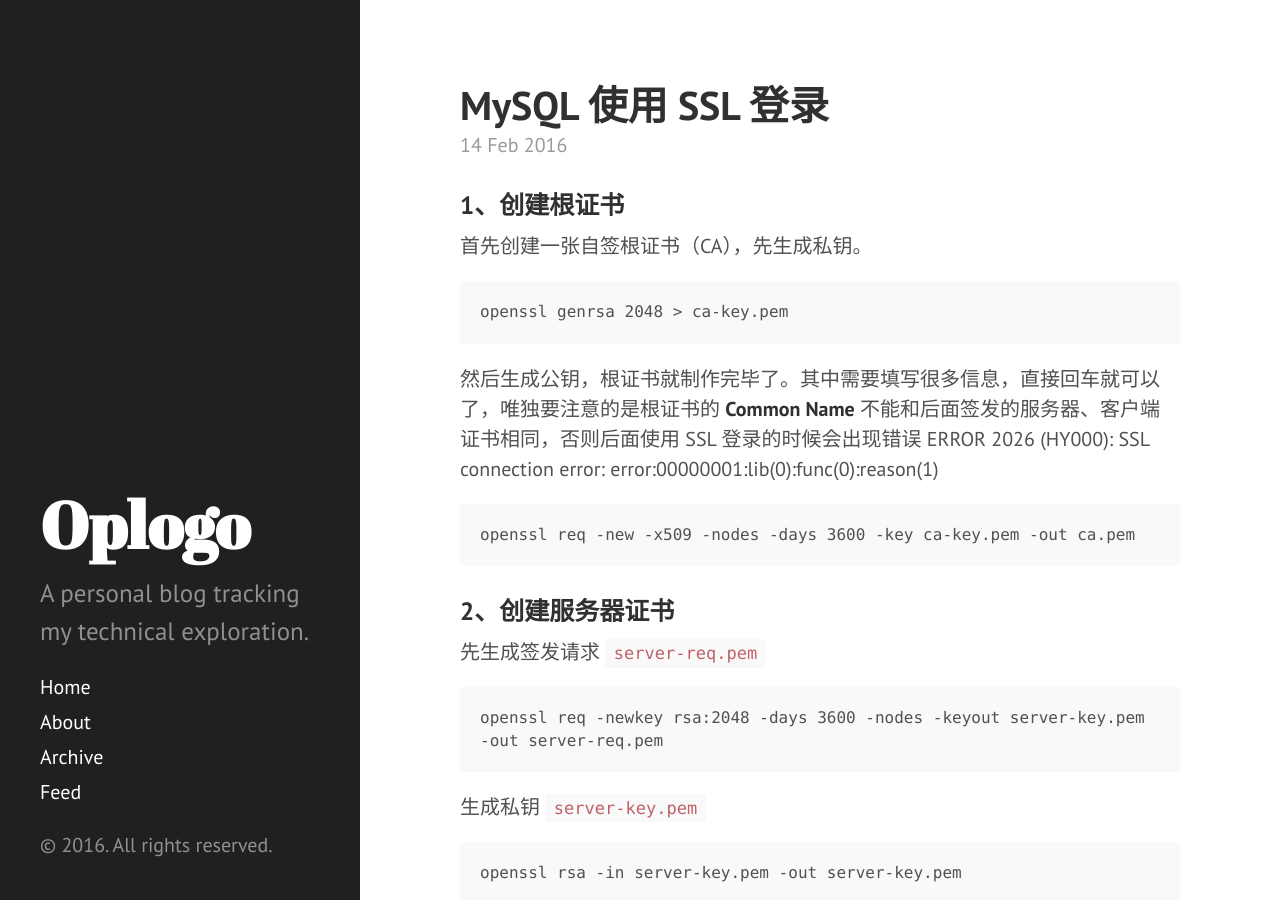
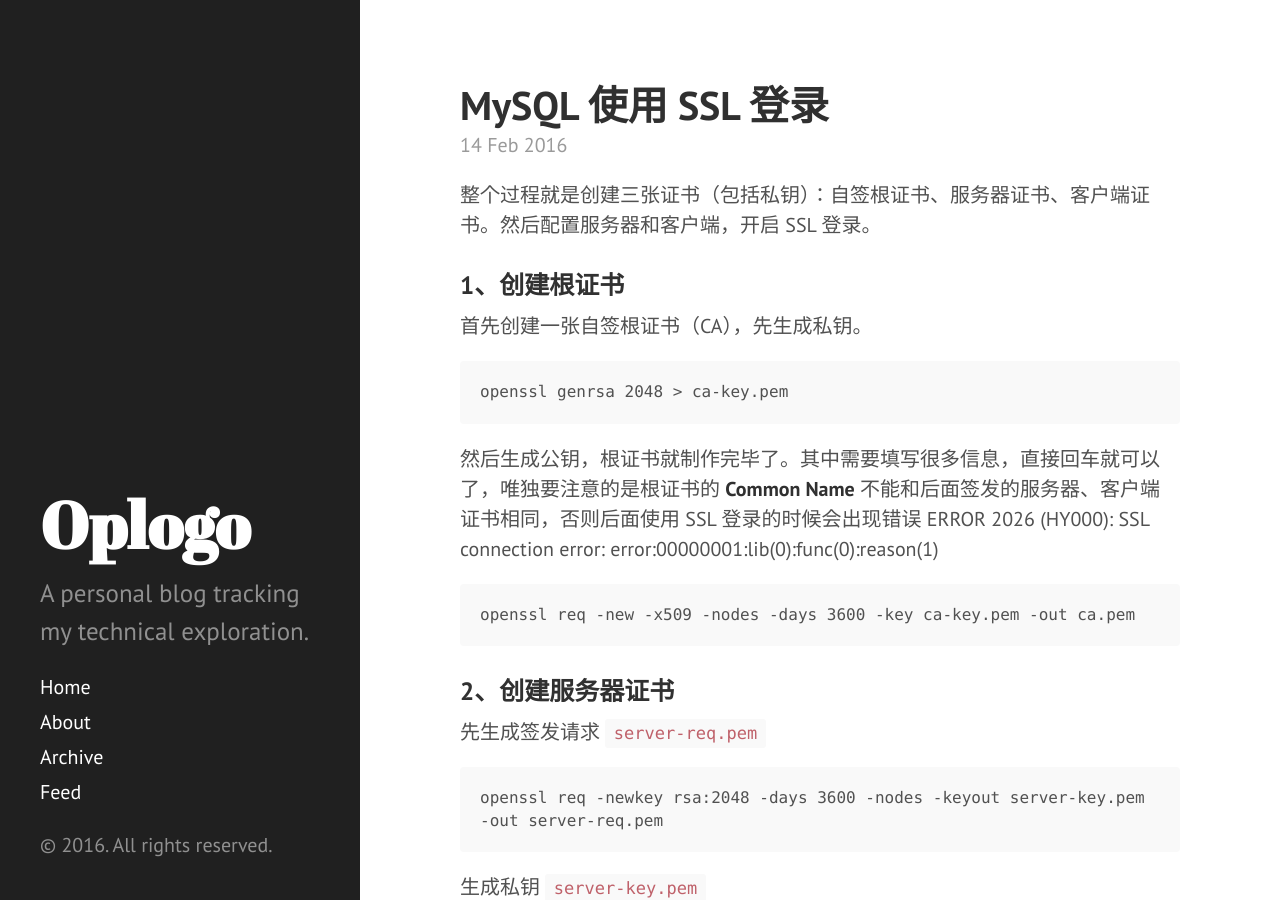
Before and after one commit to wenqingyu/reliveyy.github.io, a Jekyll site: the page built from _posts/2016-02-14-mysql-ssl.md, in a window 1280 px wide and 900 px high. Built offline with Jekyll 4.4.1, drawn with Linux system fonts in a browser that asks for light colours; comment, search, counter and statistics services are not loaded.

Commit message:
revising

```diff
--- a/_posts/2016-02-14-mysql-ssl.md
+++ b/_posts/2016-02-14-mysql-ssl.md
@@ -5,6 +5,8 @@
 comments: true
 tags: mysql, ssl
 ---
+
+整个过程就是创建三张证书（包括私钥）：自签根证书、服务器证书、客户端证书。然后配置服务器和客户端，开启 SSL 登录。
 
 ### 1、创建根证书
 
```
